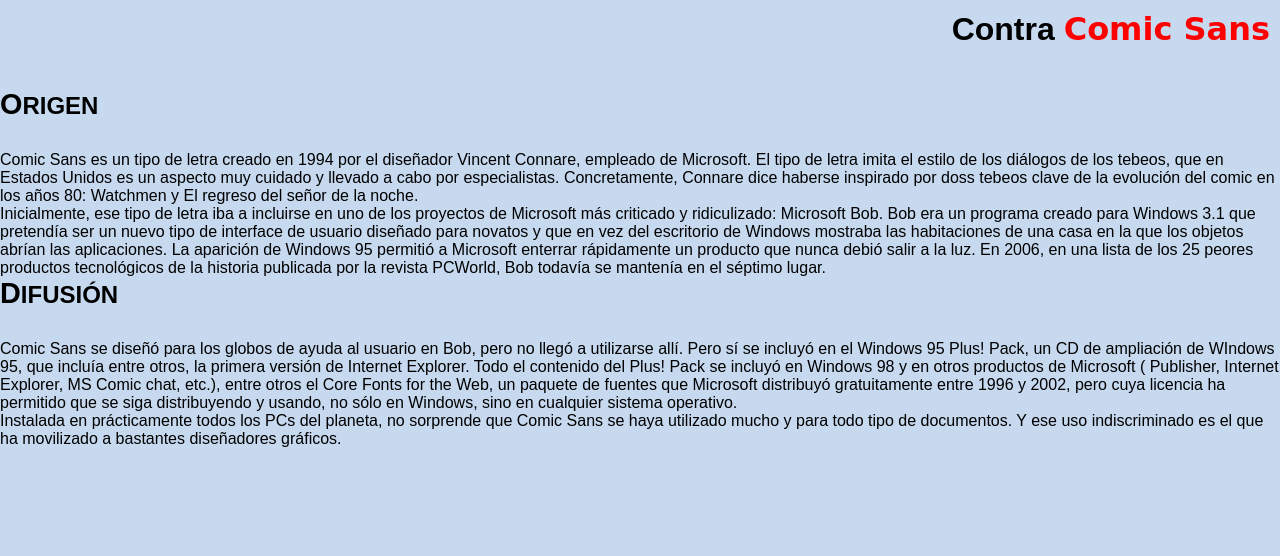
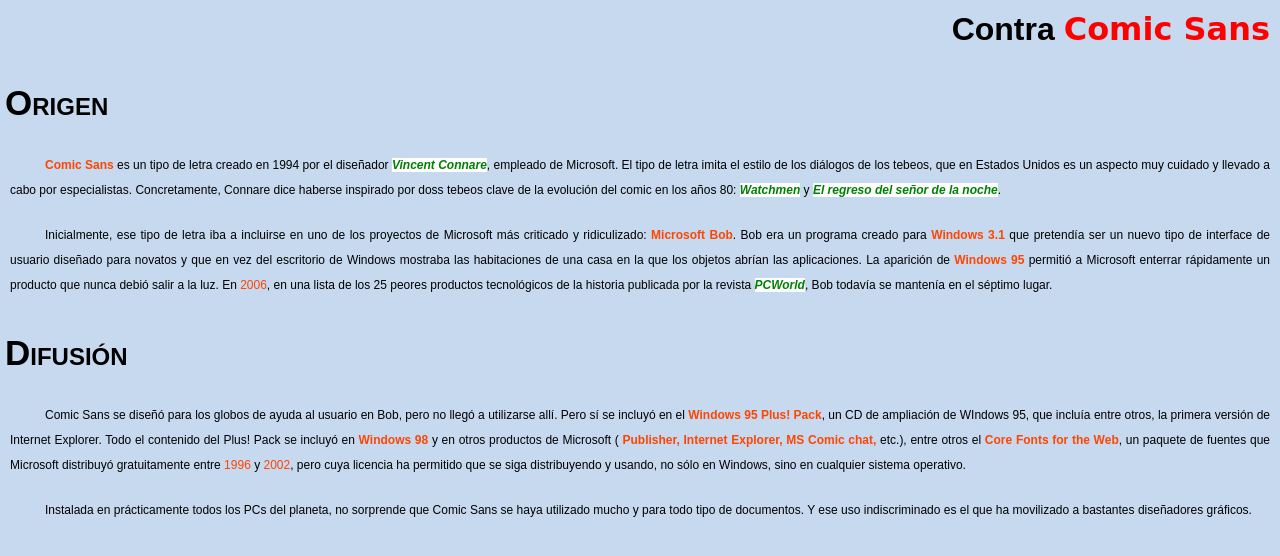
Before and after one commit to Manumdt/FPDUAL_MMdT, a PHP site: page / in a window 1280 px wide. Shown: the top 556 px of the page. Run offline with PHP 8.4, Linux system fonts and the light colour scheme.

Commit message:
Modificación CSS

```diff
--- a/Lenguaje de Marcas/Curso_HTML5_CSS_Practicas/Practicas_Propuestas/Practica01/style.css
+++ b/Lenguaje de Marcas/Curso_HTML5_CSS_Practicas/Practicas_Propuestas/Practica01/style.css
@@ -6,11 +6,12 @@
 
 body{
     background-color: #c7d9ef;
+    overflow: hidden;
 }
 
 header{
     padding: 10px;
-    margin-bottom: 30px;
+    margin-bottom: 20px;
 }
 
 .titulo{
@@ -24,9 +25,38 @@ header{
 
 h2{
     text-transform: uppercase;
-    margin-bottom: 30px;
+    margin-bottom: 15px;
+    padding: 5px;
 }
 
 h2::first-letter{
-    font-size: larger;
+    font-size: 35px;
 }
+
+p{
+    font-family: sans-serif, Geneva, Tahoma, sans-serif;
+    font-size: 12px;
+    padding: 10px;
+    text-indent: 35px;
+    line-height: 25px;
+    text-align: justify;
+}
+
+.parrafos{
+    margin-bottom: 20px;
+}
+
+.naranja{
+    color: orangered;
+}
+
+.negrita{
+    font-weight: bold;
+}
+
+.blanco-verde{
+    background-color: white;
+    color: green;
+    font-weight: bold;
+    font-style: italic;
+}
```
